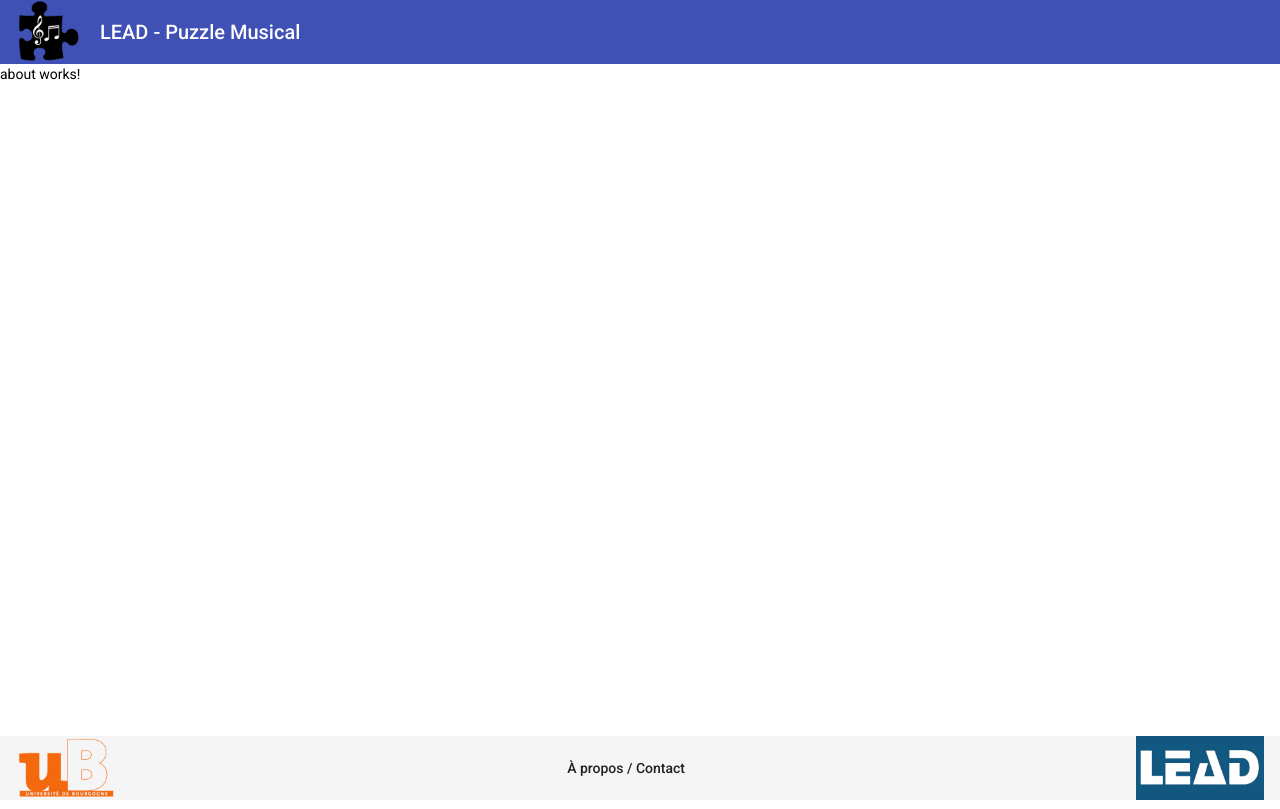
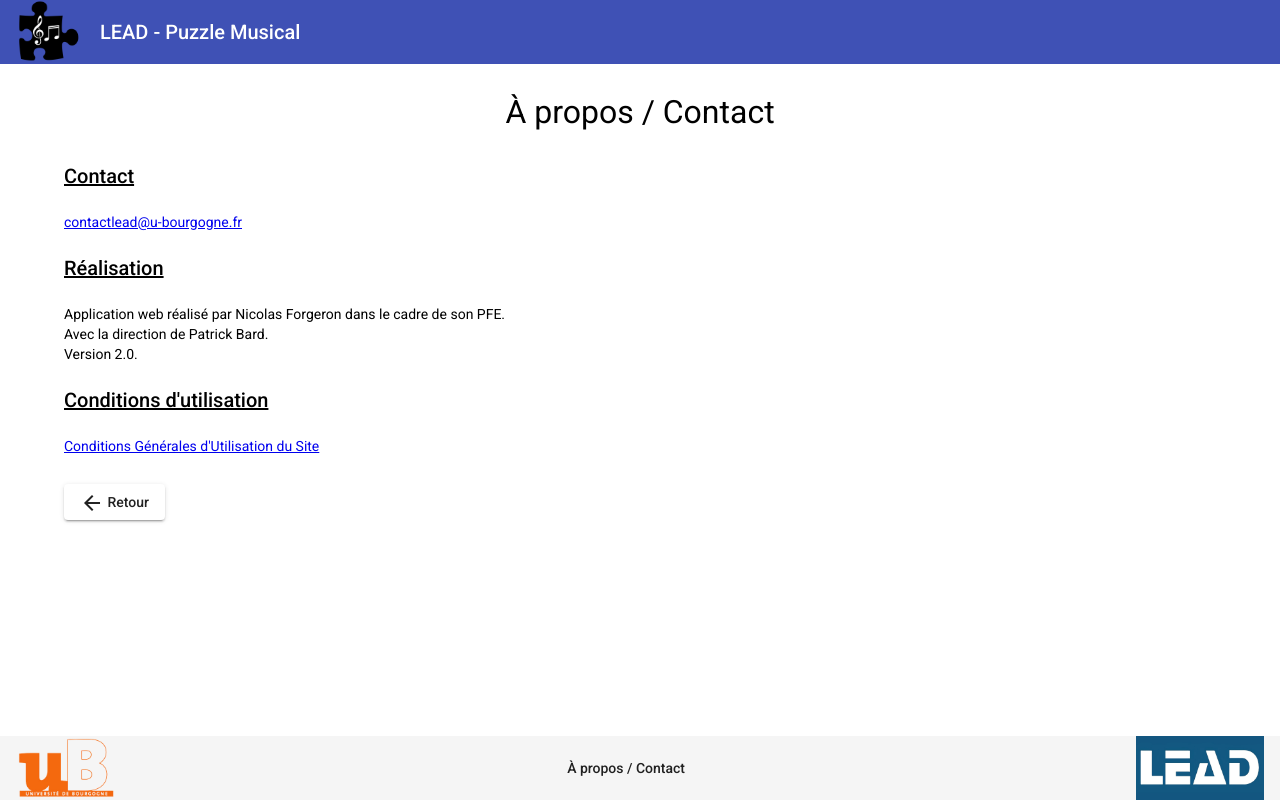
Before and after one commit to nf807942/Musical-Puzzle-Angular, an Angular app: page /about in a window 1280 px wide. Built offline with nearby package versions, Linux system fonts and the light colour scheme.

Commit message:
Page contact / à propos

```diff
--- a/src/app/about/about.component.html
+++ b/src/app/about/about.component.html
@@ -1 +1,22 @@
-<p>about works!</p>
+<h1>À propos / Contact</h1>
+
+<h2>Contact</h2>
+<a href="mailto:contactlead@u-bourgogne.fr" id="to-copy" class="text-black">
+    contactlead@u-bourgogne.fr
+</a>
+
+<h2>Réalisation</h2>
+Application web réalisé par Nicolas Forgeron dans le cadre de son PFE.<br/>
+<!--Site web réalisé par Samuel Tellier, Elio Gence, Pape Ndiaye, Jules Magnien, Dan Hou.-->
+Avec la direction de Patrick Bard<!-- & Emmanuel Bigand-->.<br/>
+Version 2.0.
+
+<h2>Conditions d'utilisation</h2>
+
+<a href="/assets/docs/CGU_Puzzles_Musicaux.pdf" target="_blank">Conditions Générales d'Utilisation du Site</a>
+
+<br/>
+<button id="back-button" mat-raised-button routerLink="/">
+    <mat-icon>arrow_back</mat-icon>
+    Retour
+</button>
--- a/src/app/about/about.component.scss
+++ b/src/app/about/about.component.scss
@@ -0,0 +1,16 @@
+h1 {
+    text-align: center;
+    font-size: 32px;
+    margin-top: 1em;
+    margin-bottom: 1em;
+}
+
+h2 {
+    text-decoration: underline;
+    margin-top: 1em;
+    margin-bottom: 1em;
+}
+
+#back-button {
+    margin-top: 2em;
+}
--- a/src/app/app.component.scss
+++ b/src/app/app.component.scss
@@ -2,9 +2,11 @@
     height: 100%;
     display: flex;
     flex-direction: column;
-    //justify-content: space-between;
 }
 
 .content-container {
     flex: 1;
+    padding-left: 5%;
+    padding-right: 5%;
+    height: 100%;
 }
--- a/src/app/app.module.ts
+++ b/src/app/app.module.ts
@@ -9,6 +9,7 @@ import { FlexLayoutModule } from '@angular/flex-layout';
 // Material Component Modules
 import {MatToolbarModule} from '@angular/material/toolbar';
 import {MatButtonModule} from '@angular/material/button';
+import {MatIconModule} from '@angular/material/icon';
 
 // Custom Component
 import { HomeComponent } from './home/home.component';
@@ -38,7 +39,8 @@ import { ToolbarComponent } from './commons/toolbar/toolbar.component';
 
     // Material Component Modules
     MatToolbarModule,
-    MatButtonModule
+    MatButtonModule,
+    MatIconModule
   ],
   providers: [],
   bootstrap: [AppComponent]
--- a/src/app/home/home.component.html
+++ b/src/app/home/home.component.html
@@ -1,8 +1,6 @@
-<div class="center-content">
-    <h1>Bienvenue !</h1>
-    <div class="buttons-group">
-        <button mat-raised-button color="primary">Jouer</button>
-        <button mat-raised-button color="primary">Principe</button>
-        <button mat-raised-button color="primary">Entrainement</button>
-    </div>
+<h1>Bienvenue !</h1>
+<div class="buttons-group">
+    <button mat-raised-button color="primary">Jouer</button>
+    <button routerLink="principe" mat-raised-button color="primary">Comment jouer ?</button>
+    <button mat-raised-button color="primary">Entrainement</button>
 </div>
--- a/src/styles.scss
+++ b/src/styles.scss
@@ -15,7 +15,3 @@ body { margin: 0; font-family: Roboto, "Helvetica Neue", sans-serif; }
     color: inherit;
     text-decoration: none;
 }
-
-.center-content {
-    height: 100%;
-}
```
Also changed, not shown: 1 other file (tests, documents, lock files or other folders).
